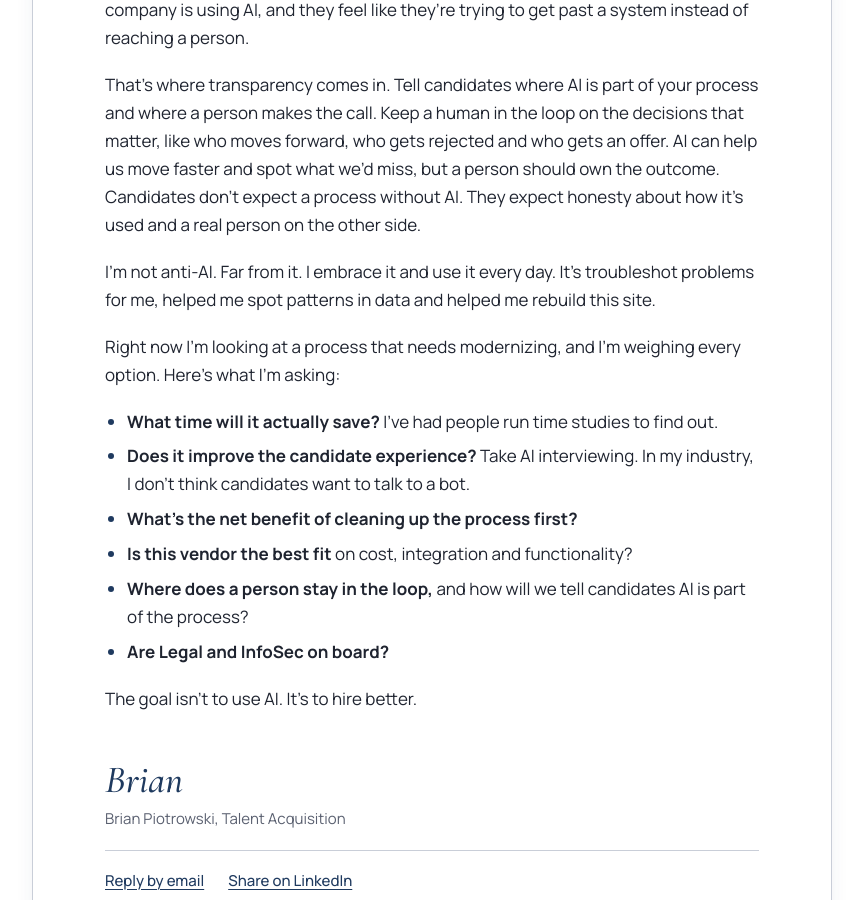
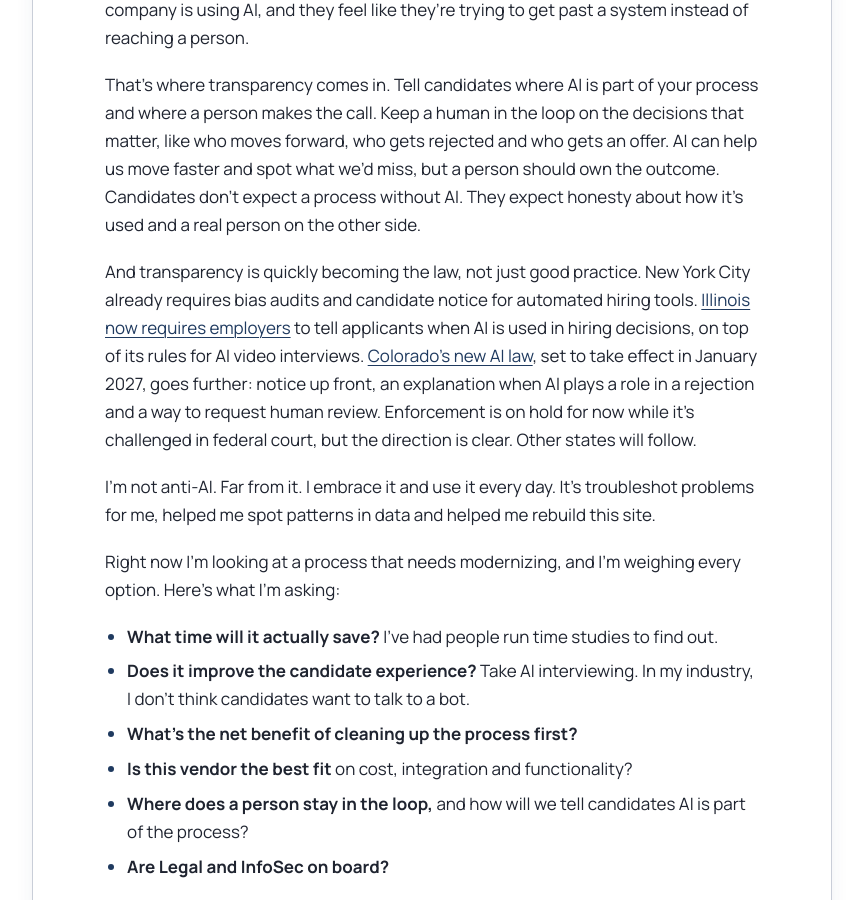
Before and after one commit to piotrowskibrian-cmd/BP_Professional_Blog, a Jekyll site: the page built from _posts/2026-11-17-everyone-wants-us-using-ai-is-it-actually-helping.md, in a window 1280 px wide and 900 px high, scrolled down 1609 px. Shown: the whole window, without its empty margins (208-1071 px from the left). Built offline with Jekyll 4.4.1, drawn with Linux system fonts in a browser that asks for light colours.

Commit message:
Nov 17 post: add AI disclosure laws (NYC, Illinois, Colorado)
Co-Authored-By: Claude Opus 5.5 <noreply@anthropic.com>
Claude-Session: https://claude.ai/code/session_01CjYh9Qpc1hu3ardnuQJ2pM

```diff
--- a/_posts/2026-11-17-everyone-wants-us-using-ai-is-it-actually-helping.md
+++ b/_posts/2026-11-17-everyone-wants-us-using-ai-is-it-actually-helping.md
@@ -26,6 +26,8 @@ Then there’s the candidate side. For its [2025 AI in Hiring report](https://ww
 
 That’s where transparency comes in. Tell candidates where AI is part of your process and where a person makes the call. Keep a human in the loop on the decisions that matter, like who moves forward, who gets rejected and who gets an offer. AI can help us move faster and spot what we’d miss, but a person should own the outcome. Candidates don’t expect a process without AI. They expect honesty about how it’s used and a real person on the other side.
 
+And transparency is quickly becoming the law, not just good practice. New York City already requires bias audits and candidate notice for automated hiring tools. [Illinois now requires employers](https://www.hinshawlaw.com/print/v2/content/40555/illinois-adopts-new-ai-in-employment-regulations-what-employers-need-to-know-for-2026.pdf) to tell applicants when AI is used in hiring decisions, on top of its rules for AI video interviews. [Colorado’s new AI law](https://www.rockymountainemployersblog.com/blog/2026/6/4/colorado-rewrites-its-primary-ai-law-what-employers-need-to-know-before-2027), set to take effect in January 2027, goes further: notice up front, an explanation when AI plays a role in a rejection and a way to request human review. Enforcement is on hold for now while it’s challenged in federal court, but the direction is clear. Other states will follow.
+
 I’m not anti-AI. Far from it. I embrace it and use it every day. It’s troubleshot problems for me, helped me spot patterns in data and helped me rebuild this site.
 
 Right now I’m looking at a process that needs modernizing, and I’m weighing every option. Here’s what I’m asking:
```
